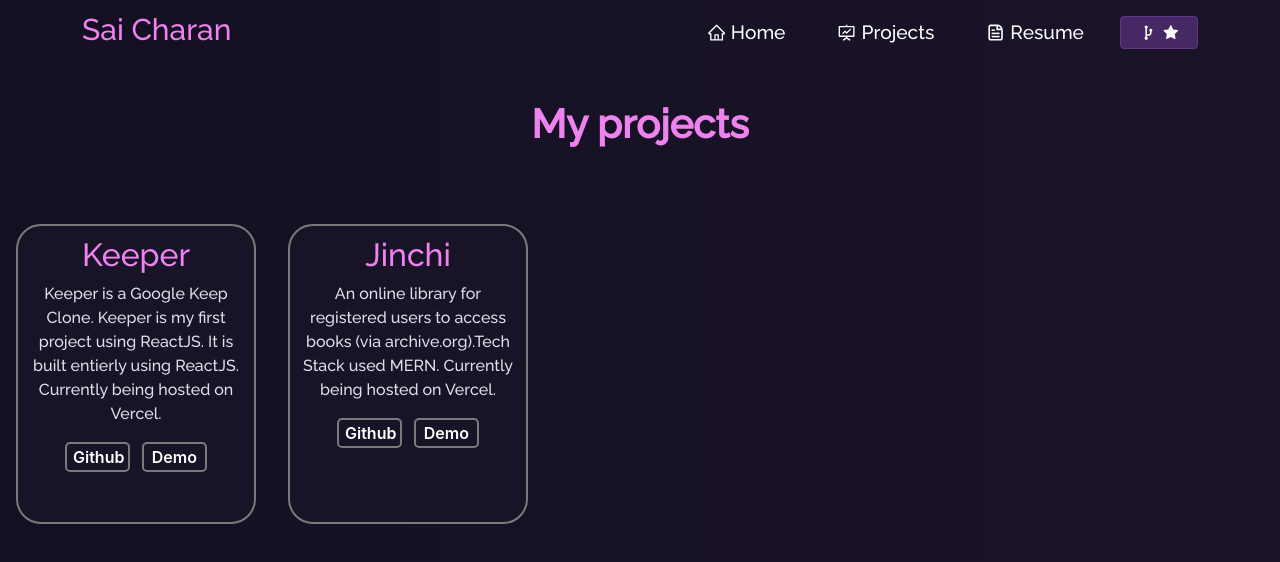
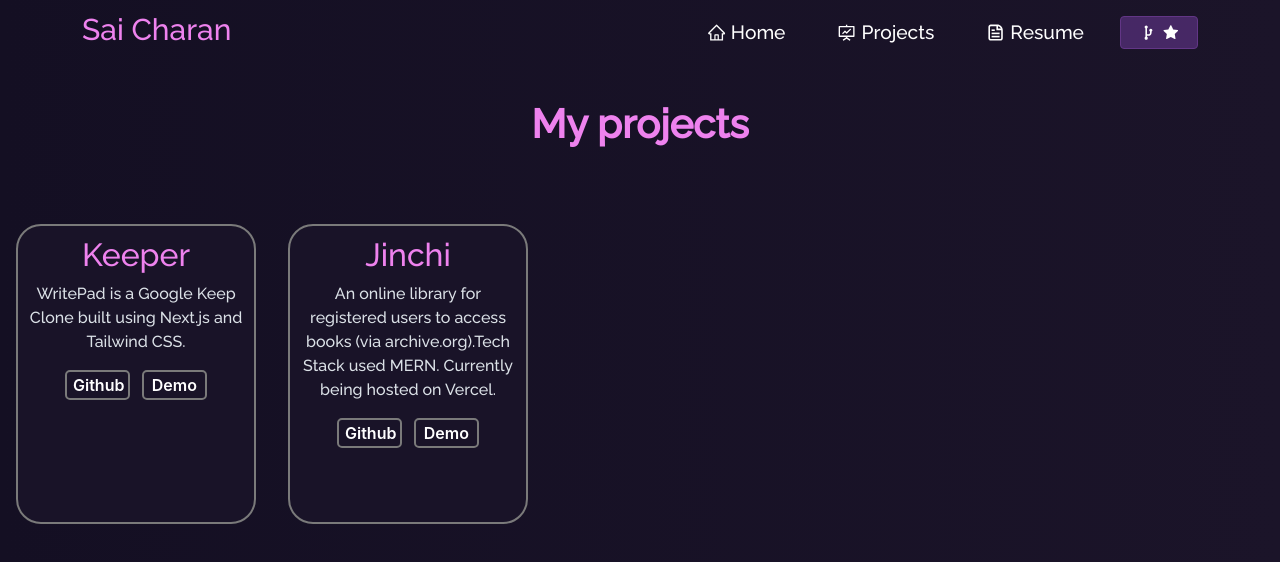
Before and after one commit to saicharan1901/my-portfolio, a React (Create React App) app: page /project in a window 1280 px wide. Shown: the top 562 px of the page. Built offline with nearby package versions, Linux system fonts and the light colour scheme.

Commit message:
Update list.js

```diff
--- a/src/components/Projects/list.js
+++ b/src/components/Projects/list.js
@@ -3,8 +3,8 @@ const projects = [
         id:1,
         name: "Keeper",
         glink: "https://github.com/saicharan1901/Keeper" ,
-        vlink: "https://my-first-project-keeper.vercel.app/",
-        description: "Keeper is a Google Keep Clone. Keeper is my first project using ReactJS. It is built entierly using ReactJS. Currently being hosted on Vercel."
+        vlink: "https://writepad.vercel.app/",
+        description: "WritePad is a Google Keep Clone built using Next.js and Tailwind CSS."
 
     },
     {
```
